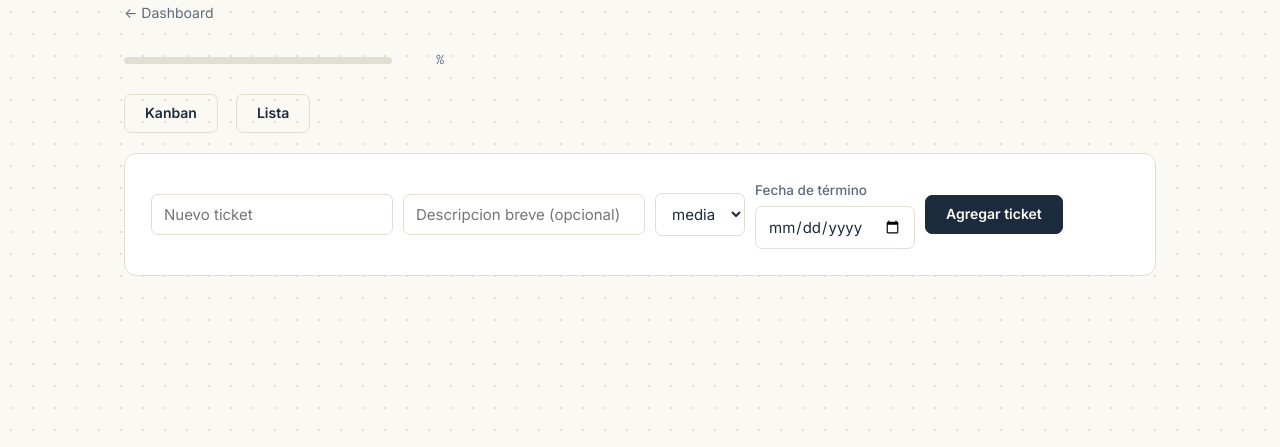
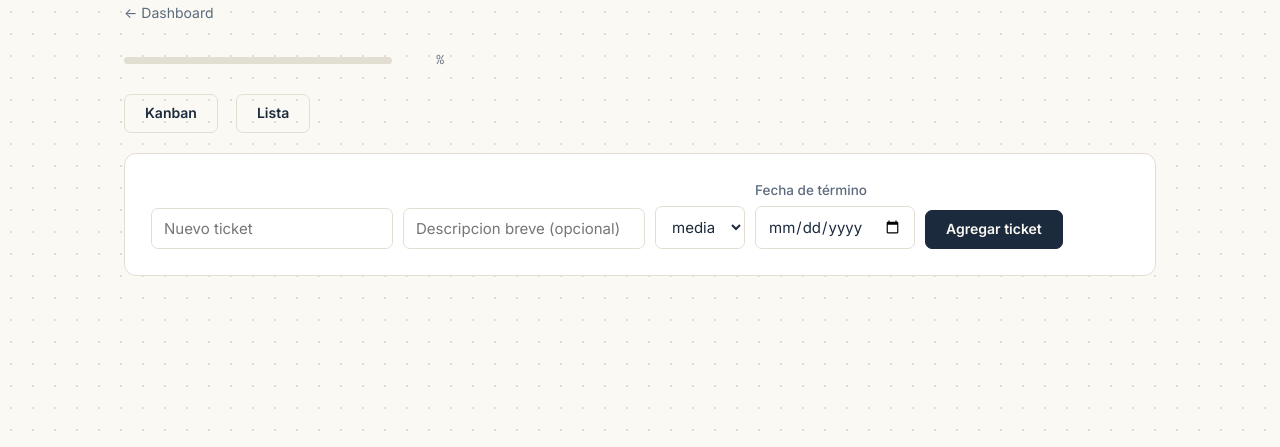
Before and after one commit to sebafloamp/Ticketera, a Python web app: template app/templates/project_detail.html in a window 1280 px wide. Shown: the part 65-512 px from the top of the page. Run offline with Jinja, Linux system fonts and the light colour scheme; the template is opened without the code that fills it, so the values that code supplies are empty.

Commit message:
fix: alinea los campos del formulario de creación de tickets
La etiqueta "Fecha de término" agregaba altura extra al campo de fecha,
descuadrando la fila respecto a título/descripción/prioridad/botón.
Se alinea la fila por la base (align-items:flex-end).

Co-Authored-By: Claude Sonnet 5 <noreply@anthropic.com>

```diff
--- a/app/templates/project_detail.html
+++ b/app/templates/project_detail.html
@@ -23,7 +23,7 @@
     </div>
 
     <div class="card fade-up" style="margin-bottom:24px;">
-        <form method="post" action="/tickets" class="row">
+        <form method="post" action="/tickets" class="row" style="align-items:flex-end;">
             <input type="hidden" name="csrf_token" value="{{ csrf_token }}">
             <input type="hidden" name="project_id" value="{{ project.id }}">
             <input type="text" name="title" placeholder="Nuevo ticket" required>
```
